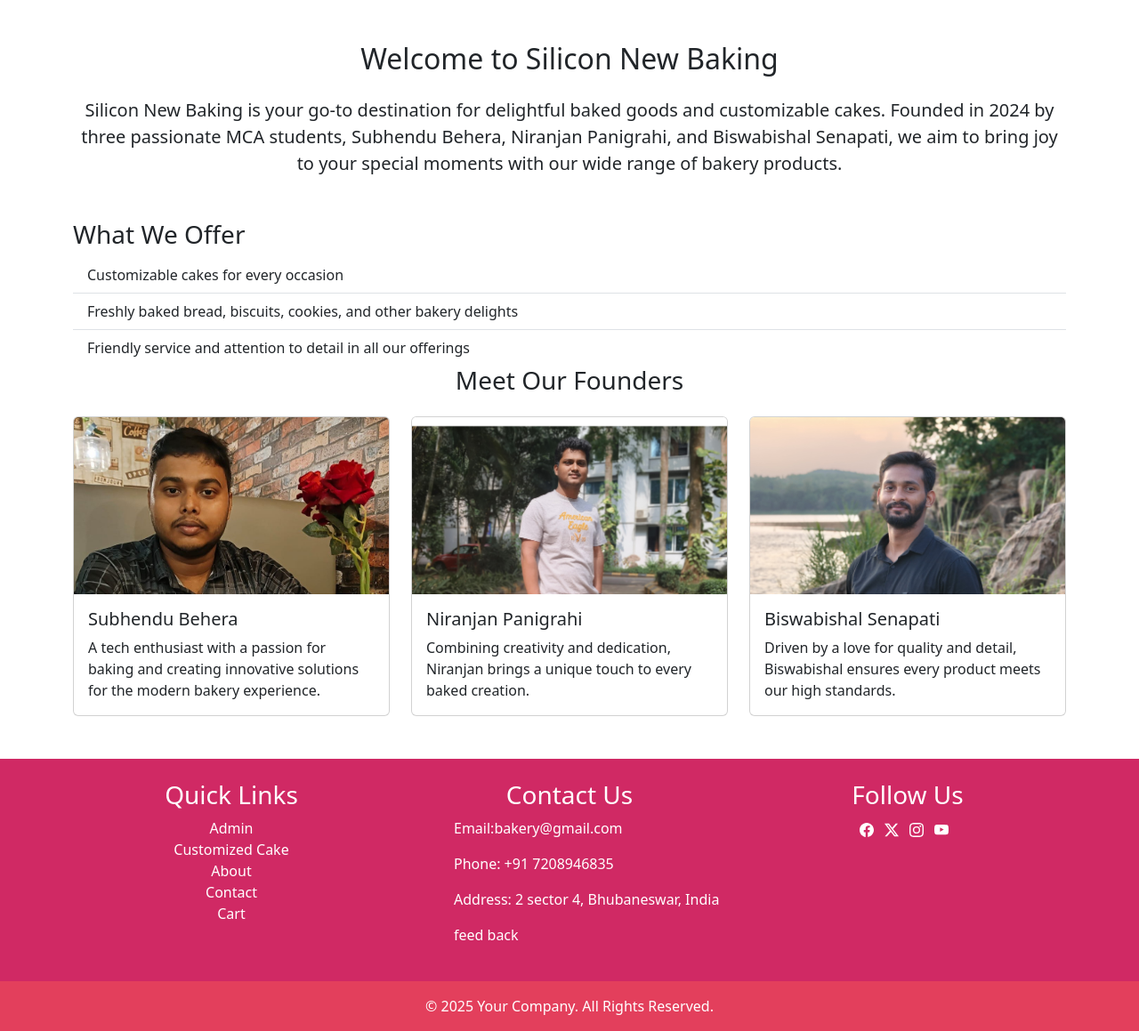
After one commit to NiranjanPanigrahi61/FinalYearProject, a PHP site: page /FinalYearProject/component/about.php in a window 1280 px wide. The commit adds this page. Shown: the part 539-1698 px from the top of the page at 89% size. Run offline with PHP 8.4, Linux system fonts and the light colour scheme.

Commit message:
update about , corosol, usernav

```diff
--- /dev/null
+++ b/component/about.php
@@ -0,0 +1,114 @@
+<?php include_once "../component/user_nav.php"; ?>
+
+<style>
+    .about-banner {
+        background: url('https://via.placeholder.com/1200x400') no-repeat center center/cover;
+        height: 400px;
+        display: flex;
+        justify-content: center;
+        align-items: center;
+        color: white;
+        text-shadow: 2px 2px 4px rgba(0, 0, 0, 0.7);
+    }
+
+    .about-banner h1 {
+        font-size: 50px;
+    }
+
+    /* Card Styling */
+    .card {
+        transition: transform 0.3s ease-in-out, box-shadow 0.3s ease-in-out;
+        cursor: pointer;
+        height: 100%; /* Ensures all cards have the same height */
+    }
+
+    .card:hover {
+        transform: translateY(-5px);
+        box-shadow: 0 4px 15px rgba(0, 0, 0, 0.2);
+    }
+
+    /* Ensure equal card height */
+    .card-body {
+        display: flex;
+        flex-direction: column;
+        justify-content: space-between;
+        flex-grow: 1;
+    }
+</style>
+
+<div class="about-banner fs-5 d-flex flex-column justify-content-center align-items-center text-white text-center min-vh-50" style="background-image: url('../assets/about_bg.jpg'); background-size: cover; background-position: center;">
+    <h1>About Us</h1>
+</div>
+
+<div class="container py-5">
+    <section>
+        <h2 class="text-center mb-4">Welcome to Silicon New Baking</h2>
+        <p class="lead text-center">
+            Silicon New Baking is your go-to destination for delightful baked goods and customizable cakes. Founded in
+            2024 by three passionate MCA students, Subhendu Behera, Niranjan Panigrahi, and Biswabishal Senapati, we aim
+            to bring joy to your special moments with our wide range of bakery products.
+        </p>
+    </section>
+
+    <section class="mt-5">
+        <!-- all the lists are links -->
+        <h3>What We Offer</h3>
+        <ul class="list-group list-group-flush">
+            <li class="list-group-item">
+                <a href="<?= BASE_URL ?>pages/Customize.php" class="text-decoration-none text-dark">Customizable cakes for every occasion</a>
+            </li>
+            <li class="list-group-item">
+                <a href="bakery_products.php" class="text-decoration-none text-dark">Freshly baked bread, biscuits, cookies, and other bakery delights</a>
+            </li>
+            <li class="list-group-item">
+                <a href="services.php" class="text-decoration-none text-dark">Friendly service and attention to detail in all our offerings</a>
+            </li>
+        </ul>
+    </section>
+
+    <section class="team-section">
+        <h3 class="text-center mb-4">Meet Our Founders</h3>
+        <div class="row row-cols-1 row-cols-md-3 g-4">
+            <div class="col">
+                <a href="http://www.linkedin.com/in/subhendu-behera-107474256" class="text-decoration-none">
+                    <div class="card h-100">
+                        <img src="../assets/subhendu1.jpg" class="card-img-top" alt="Subhendu Behera">
+                        <div class="card-body">
+                            <h5 class="card-title">Subhendu Behera</h5>
+                            <p class="card-text">A tech enthusiast with a passion for baking and creating innovative
+                                solutions for the modern bakery experience.</p>
+                        </div>
+                    </div>
+                </a>
+            </div>
+
+            <div class="col">
+                <a href="https://www.linkedin.com/in/niranjan-panigrahi56/" class="text-decoration-none">
+                    <div class="card h-100">
+                        <img src="../assets/niranjan1.jpg" class="card-img-top" alt="Niranjan Panigrahi">
+                        <div class="card-body">
+                            <h5 class="card-title">Niranjan Panigrahi</h5>
+                            <p class="card-text">Combining creativity and dedication, Niranjan brings a unique touch to
+                                every baked creation.</p>
+                        </div>
+                    </div>
+                </a>
+            </div>
+
+            <div class="col">
+                <a href="https://www.linkedin.com/in/biswabishalsenapati21" class="text-decoration-none">
+                    <div class="card h-100">
+                        <img src="../assets/biswa1.jpg" class="card-img-top" alt="Biswabishal Senapati">
+                        <div class="card-body">
+                            <h5 class="card-title">Biswabishal Senapati</h5>
+                            <p class="card-text">Driven by a love for quality and detail, Biswabishal ensures every product
+                                meets our high standards.</p>
+                        </div>
+                    </div>
+                </a>
+            </div>
+        </div>
+    </section>
+</div>
+
+<?php include_once "../component/footer.php"; ?>
--- a/component/user_nav.php
+++ b/component/user_nav.php
@@ -1,22 +1,56 @@
-<!-- shop,home,custom cake,about,contact,feedback,cart,,account -->
-
-
 <?php
 include_once "./../config.php";
 ?>
 
 <!DOCTYPE html>
 <html lang="en">
+
 <head>
     <meta charset="UTF-8">
     <meta name="viewport" content="width=device-width, initial-scale=1.0">
     <link rel="stylesheet" href="../Bootstrap/bootstrap.min.css">
     <script src="../Bootstrap/bootstrap.bundle.min.js"></script>
+    <link rel="stylesheet" href="https://cdnjs.cloudflare.com/ajax/libs/font-awesome/6.4.2/css/all.min.css">
+
+    <style>
+        /* Increase size of nav items */
+        .nav-item {
+            font-size: 1.2rem; /* Increased font size */
+            padding: 12px 16px; /* Added more padding */
+        }
+
+        /* Hover Effect Styling */
+        .nav-link {
+            transition: all 0.3s ease-in-out;
+            display: flex;
+            align-items: center;
+            gap: 10px;
+            padding: 12px 20px; /* Increased padding */
+        }
+
+        /* Initially hide the icons */
+        .nav-link i {
+            opacity: 0;
+            transform: translateX(-10px);
+            transition: all 0.3s ease-in-out;
+        }
+
+        /* On hover, show icons */
+        .nav-link:hover {
+            color: #FC8F59 !important;
+            transform: scale(1.08);
+        }
+
+        .nav-link:hover i {
+            opacity: 1;
+            transform: translateX(0);
+        }
+    </style>
 </head>
+
 <body>
-    <nav class="navbar navbar-expand-lg navbar-dark p-3" style="background-color: #D02964"> <!--#331E36; #D67398-->
+    <nav class="navbar navbar-expand-lg navbar-dark p-3" style="background-color: #D02964;">
         <div class="container-fluid">
-        <!-- Left: Brand Name -->
             <a class="navbar-brand text-white fs-2 fw-bolder" href="#">Shop Name</a>
 
             <!-- Toggle Button for Mobile -->
@@ -25,22 +59,51 @@ include_once "./../config.php";
                 <span class="navbar-toggler-icon"></span>
             </button>
 
-           <!-- Navbar Content (with background color and text color) -->
-            <div class="collapse navbar-collapse justify-content-between p-3 p-lg-0" id="navbarNav"  style="background-color: #D02964;">
-            <!-- Middle Navigation -->
-                <ul class="navbar-nav mx-auto d-flex flex-lg-row flex-column align-items-center text-center gap-lg-4 fs-4">
-                    <li class="nav-item"><a class="nav-link text-white" href="<?= BASE_URL ?>pages/home.php">Home</a></li>
-                    <li class="nav-item"><a class="nav-link text-white" href="<?= BASE_URL ?>pages/Customize.php">Customized Cake</a></li>
-                    <li class="nav-item"><a class="nav-link text-white" href="about.html">About</a></li>
-                    <li class="nav-item"><a class="nav-link text-white" href="contact.html">Contact Us</a></li>
-                    <li class="nav-item"><a class="nav-link text-white" href="feedback.html">Feedback</a></li>
+            <!-- Navbar Items -->
+            <div class="collapse navbar-collapse justify-content-between" id="navbarNav">
+                <ul class="navbar-nav mx-auto text-center">
+                    <li class="nav-item">
+                        <a class="nav-link text-white fw-bold" href="<?= BASE_URL ?>pages/home.php">
+                            <i class="fa-solid fa-house"></i> Home
+                        </a>
+                    </li>
+                    <li class="nav-item">
+                        <a class="nav-link text-white fw-bold" href="<?= BASE_URL ?>pages/Customize.php">
+                            <i class="fa-solid fa-cake-candles"></i> Customized Cake
+                        </a>
+                    </li>
+                    <li class="nav-item">
+                        <a class="nav-link text-white fw-bold" href="<?= BASE_URL ?>component/about.php">
+                            <i class="fa-solid fa-circle-info"></i> About
+                        </a>
+                    </li>
+                    <li class="nav-item">
+                        <a class="nav-link text-white fw-bold" href="contact.html">
+                            <i class="fa-solid fa-phone"></i> Contact Us
+                        </a>
+                    </li>
+                    <li class="nav-item">
+                        <a class="nav-link text-white fw-bold" href="feedback.html">
+                            <i class="fa-solid fa-comment-dots"></i> Feedback
+                        </a>
+                    </li>
                 </ul>
 
-               <!-- Right Navigation -->
-                <ul class="navbar-nav d-flex flex-lg-row flex-column align-items-center text-center gap-lg-3 fs-4">
-                    <li class="nav-item"><a class="nav-link text-white" href="cart.html">Cart</a></li>
-                    <li class="nav-item"><a class="nav-link text-white" href="<?= BASE_URL ?>pages/UserLogin.php">Account</a></li>
+                <ul class="navbar-nav text-center">
+                    <li class="nav-item">
+                        <a class="nav-link text-white fw-bold" href="cart.html">
+                            <i class="fa-solid fa-cart-shopping"></i> Cart
+                        </a>
+                    </li>
+                    <li class="nav-item">
+                        <a class="nav-link text-white fw-bold" href="<?= BASE_URL ?>pages/UserLogin.php">
+                            <i class="fa-solid fa-user"></i> Account
+                        </a>
+                    </li>
                 </ul>
             </div>
         </div>
     </nav>
+</body>
+
+</html>
```
Also changed, not shown: component/corosol.php (+9 -3 lines), assets/biswa.jpg (added), assets/biswa1.jpg (added), assets/niranjan.jpg (added), assets/niranjan1.jpg (added), assets/subhendu.jpg (added), assets/subhendu1.jpg (added), 1 other file.
